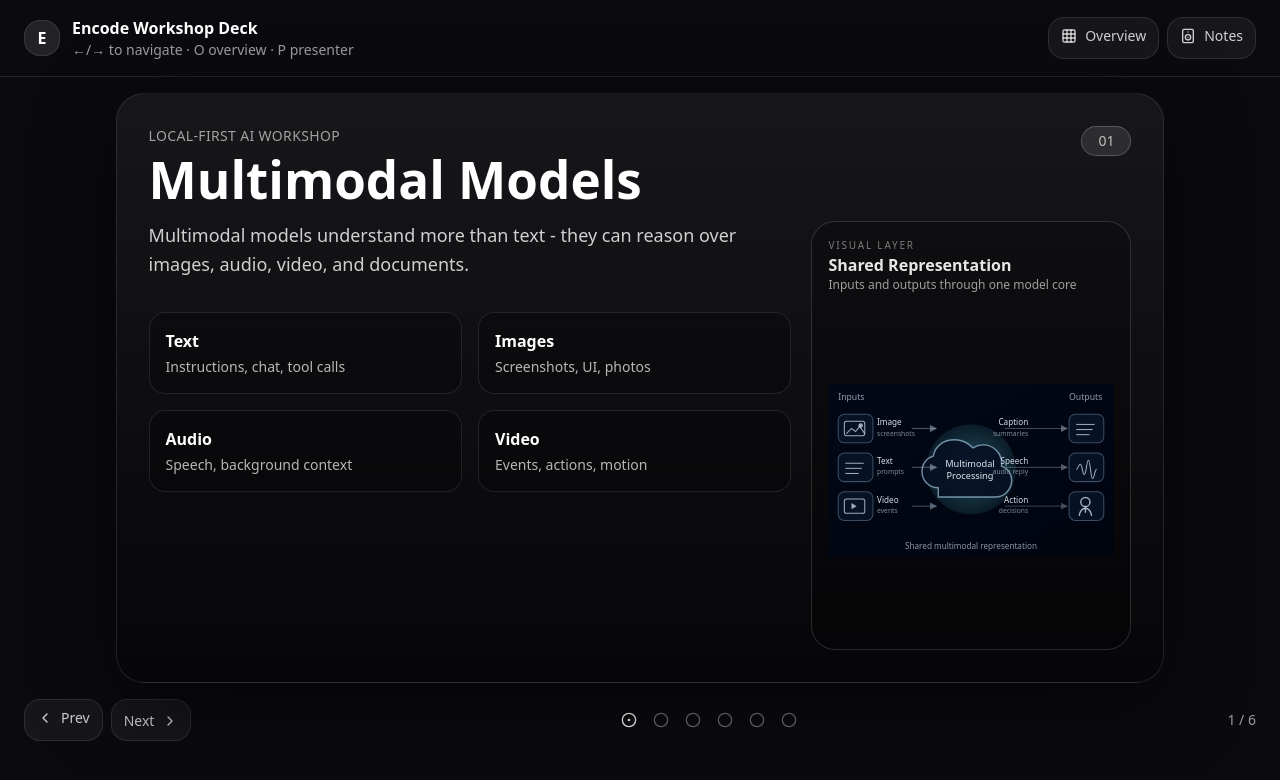
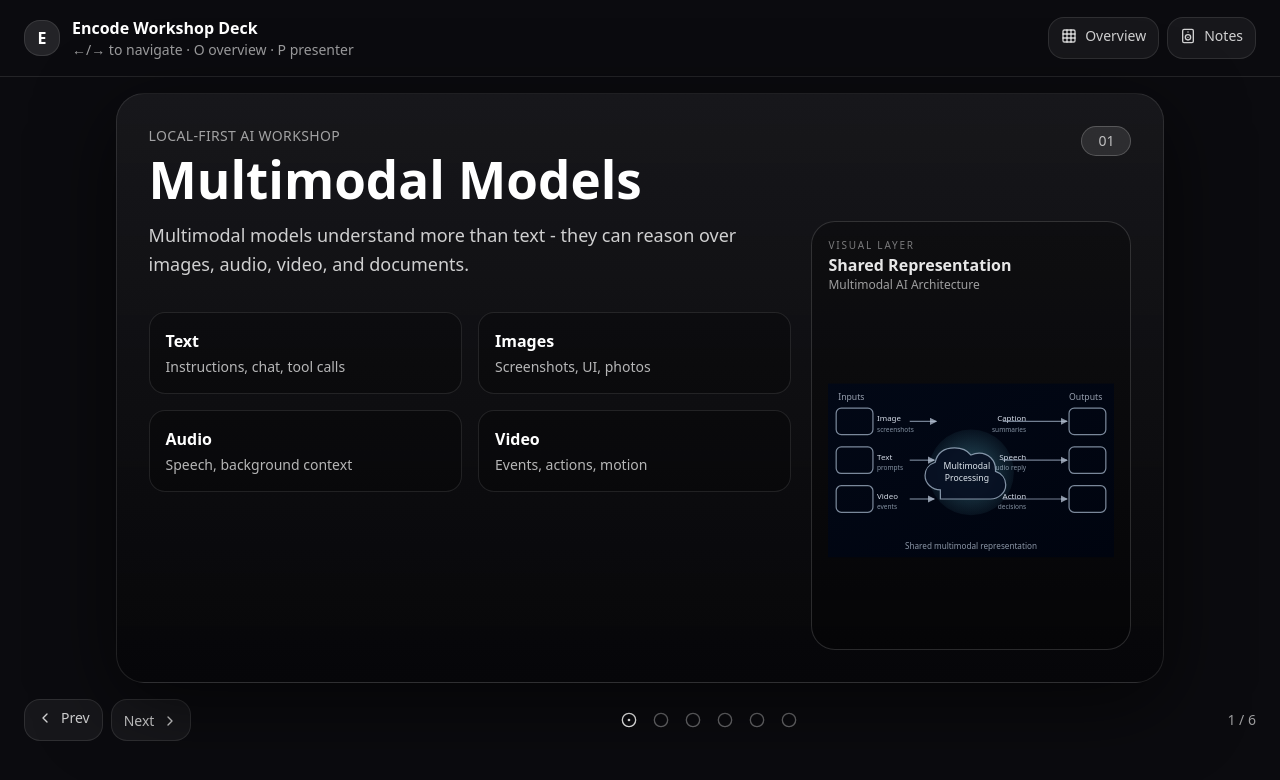
Before and after one commit to likethemonth/ai-london-04, a React (Vite) app: page / in a window 1280 px wide. Shown: the top 780 px of the page. Built offline with nearby package versions, Linux system fonts and the light colour scheme.

Commit message:
style: restore prior layout and use static shared architecture diagram

```diff
--- a/src/SlideGraphics.jsx
+++ b/src/SlideGraphics.jsx
@@ -26,149 +26,74 @@ function GraphicShell({ title, subtitle, children }) {
 }
 
 function MultimodalGraphic() {
-  const inputs = [
-    { name: "Image", detail: "screenshots", y: 30, type: "image" },
-    { name: "Text", detail: "prompts", y: 68, type: "text" },
-    { name: "Video", detail: "events", y: 106, type: "video" },
-  ];
-  const outputs = [
-    { name: "Caption", detail: "summaries", y: 30, type: "caption" },
-    { name: "Speech", detail: "audio reply", y: 68, type: "speech" },
-    { name: "Action", detail: "decisions", y: 106, type: "action" },
-  ];
-
-  function Icon({ type, x, y }) {
-    const iconStroke = "rgba(195,208,224,0.82)";
-    if (type === "image") {
-      return (
-        <g>
-          <rect x={x + 6} y={y + 7} width="20" height="14" rx="2" fill="none" stroke={iconStroke} />
-          <circle cx={x + 22} cy={y + 11} r="2.2" fill={iconStroke} />
-          <path d={`M${x + 8} ${y + 19}l5-5 4 3 4-5 5 7`} fill="none" stroke={iconStroke} />
-        </g>
-      );
-    }
-    if (type === "text" || type === "caption") {
-      return (
-        <g>
-          <line x1={x + 7} y1={y + 10} x2={x + 25} y2={y + 10} stroke={iconStroke} />
-          <line x1={x + 7} y1={y + 15} x2={x + 23} y2={y + 15} stroke={iconStroke} />
-          <line x1={x + 7} y1={y + 20} x2={x + 20} y2={y + 20} stroke={iconStroke} />
-        </g>
-      );
-    }
-    if (type === "video") {
-      return (
-        <g>
-          <rect x={x + 6} y={y + 7} width="20" height="14" rx="2" fill="none" stroke={iconStroke} />
-          <polygon points={`${x + 13},${y + 11} ${x + 13},${y + 17} ${x + 18},${y + 14}`} fill={iconStroke} />
-        </g>
-      );
-    }
-    if (type === "speech") {
-      return (
-        <g fill="none" stroke={iconStroke}>
-          <path d={`M${x + 7} ${y + 16}c2 0 2-5 4-5s2 10 4 10 2-14 4-14 2 18 4 18 2-9 4-9`} />
-        </g>
-      );
-    }
-    return (
-      <g fill="none" stroke={iconStroke} strokeWidth="1.4" strokeLinecap="round">
-        <circle cx={x + 16} cy={y + 10} r="4.5" />
-        <path d={`M${x + 10} ${y + 23}c1-5 3-7 6-7s5 2 6 7`} />
-        <line x1={x + 16} y1={y + 14} x2={x + 16} y2={y + 20} />
-      </g>
-    );
-  }
-
   return (
-    <GraphicShell title="Shared Representation" subtitle="Inputs and outputs through one model core">
+    <GraphicShell title="Shared Representation" subtitle="Multimodal AI Architecture">
       <svg viewBox="0 0 280 170" className="h-full w-full">
         <defs>
-          <radialGradient id="multiCoreGlow" cx="50%" cy="50%" r="65%">
-            <stop offset="0%" stopColor="#67E8F9" stopOpacity="0.34" />
-            <stop offset="100%" stopColor="#67E8F9" stopOpacity="0.02" />
+          <radialGradient id="archGlow" cx="50%" cy="50%" r="60%">
+            <stop offset="0%" stopColor="#70d7ec" stopOpacity="0.35" />
+            <stop offset="100%" stopColor="#70d7ec" stopOpacity="0" />
           </radialGradient>
-          <linearGradient id="multiPanelBg" x1="0%" y1="0%" x2="100%" y2="100%">
+          <linearGradient id="archBg" x1="0%" y1="0%" x2="100%" y2="100%">
             <stop offset="0%" stopColor="#020816" />
             <stop offset="100%" stopColor="#00040f" />
           </linearGradient>
-          <marker id="flowArrowMuted" viewBox="0 0 8 8" refX="7" refY="4" markerWidth="6" markerHeight="6" orient="auto-start-reverse">
-            <path d="M0,0 L8,4 L0,8 z" fill="rgba(174,192,212,0.72)" />
+          <marker id="archArrow" viewBox="0 0 8 8" refX="7" refY="4" markerWidth="6" markerHeight="6" orient="auto">
+            <path d="M0,0 L8,4 L0,8 z" fill="rgba(184,196,214,0.75)" />
           </marker>
         </defs>
-        <rect x="0" y="0" width="280" height="170" fill="url(#multiPanelBg)" />
-        <text x="10" y="16" fontSize="8.5" fill="rgba(191,203,219,0.76)">Inputs</text>
-        <text x="236" y="16" fontSize="8.5" fill="rgba(191,203,219,0.76)">Outputs</text>
+        <rect x="0" y="0" width="280" height="170" fill="url(#archBg)" />
+        <circle cx="140" cy="87" r="42" fill="url(#archGlow)" />
 
-        <circle cx="140" cy="84" r="44" fill="url(#multiCoreGlow)" />
+        <text x="10" y="16" fontSize="8.5" fill="rgba(194,203,218,0.78)">Inputs</text>
+        <text x="236" y="16" fontSize="8.5" fill="rgba(194,203,218,0.78)">Outputs</text>
+
+        <g fill="none" stroke="rgba(170,186,207,0.72)" strokeWidth="1.2">
+          <rect x="8" y="24" width="36" height="26" rx="5" />
+          <rect x="8" y="62" width="36" height="26" rx="5" />
+          <rect x="8" y="100" width="36" height="26" rx="5" />
+          <rect x="236" y="24" width="36" height="26" rx="5" />
+          <rect x="236" y="62" width="36" height="26" rx="5" />
+          <rect x="236" y="100" width="36" height="26" rx="5" />
+        </g>
+
+        <g fill="rgba(231,238,248,0.92)">
+          <text x="48" y="37" fontSize="7.8">Image</text>
+          <text x="48" y="47" fontSize="6.4" fill="rgba(180,195,213,0.74)">screenshots</text>
+          <text x="48" y="75" fontSize="7.8">Text</text>
+          <text x="48" y="85" fontSize="6.4" fill="rgba(180,195,213,0.74)">prompts</text>
+          <text x="48" y="113" fontSize="7.8">Video</text>
+          <text x="48" y="123" fontSize="6.4" fill="rgba(180,195,213,0.74)">events</text>
+
+          <text x="194" y="37" textAnchor="end" fontSize="7.8">Caption</text>
+          <text x="194" y="47" textAnchor="end" fontSize="6.4" fill="rgba(180,195,213,0.74)">summaries</text>
+          <text x="194" y="75" textAnchor="end" fontSize="7.8">Speech</text>
+          <text x="194" y="85" textAnchor="end" fontSize="6.4" fill="rgba(180,195,213,0.74)">audio reply</text>
+          <text x="194" y="113" textAnchor="end" fontSize="7.8">Action</text>
+          <text x="194" y="123" textAnchor="end" fontSize="6.4" fill="rgba(180,195,213,0.74)">decisions</text>
+        </g>
 
         <path
-          d="M108 102c-9 0-16-7-16-16 0-7 4-13 11-15 2-10 10-16 21-16 7 0 13 3 18 8 3-2 6-3 10-3 10 0 18 8 18 18 0 1 0 2-0.2 2.8 6 2.2 10 7.4 10 14.2 0 8.8-7.2 16-16 16H108z"
-          fill="rgba(6,16,35,0.9)"
-          stroke="rgba(148,182,207,0.76)"
-          strokeWidth="1.4"
+          d="M110 104c-8 0-15-6-15-14 0-6 4-11 10-13 2-9 9-14 19-14 6 0 12 2 16 7 2-1 5-2 8-2 9 0 16 7 16 16v2c6 2 10 7 10 13 0 8-7 14-15 14h-49z"
+          fill="rgba(7,16,34,0.92)"
+          stroke="rgba(175,192,212,0.74)"
+          strokeWidth="1.2"
         />
-        <text x="139" y="82" textAnchor="middle" fontSize="9" fill="rgba(233,241,250,0.96)">
+        <text x="136" y="84" textAnchor="middle" fontSize="8.5" fill="rgba(236,243,250,0.95)">
           Multimodal
         </text>
-        <text x="139" y="93" textAnchor="middle" fontSize="9" fill="rgba(233,241,250,0.96)">
+        <text x="136" y="95" textAnchor="middle" fontSize="8.5" fill="rgba(236,243,250,0.95)">
           Processing
         </text>
 
-        {inputs.map((n, i) => (
-          <g key={n.name}>
-            <rect
-              x="10"
-              y={n.y}
-              width="34"
-              height="28"
-              rx="6"
-              fill="rgba(8,19,39,0.9)"
-              stroke="rgba(136,167,194,0.42)"
-            />
-            <Icon type={n.type} x={10} y={n.y} />
-            <text x="48" y={n.y + 11} fontSize="8" fill="rgba(229,238,249,0.94)">{n.name}</text>
-            <text x="48" y={n.y + 21} fontSize="6.6" fill="rgba(179,195,212,0.7)">{n.detail}</text>
-            <motion.path
-              d={`M82 ${n.y + 14} C 90 ${n.y + 14}, 98 ${n.y + 14}, 106 ${n.y + 14}`}
-              fill="none"
-              stroke="rgba(160,182,205,0.56)"
-              strokeWidth="1.2"
-              markerEnd="url(#flowArrowMuted)"
-              initial={{ opacity: 0.32 }}
-              animate={{ opacity: [0.32, 0.74, 0.32] }}
-              transition={{ duration: 2.2, delay: i * 0.22, repeat: Infinity }}
-            />
-          </g>
-        ))}
-
-        {outputs.map((n, i) => (
-          <g key={n.name}>
-            <rect
-              x="236"
-              y={n.y}
-              width="34"
-              height="28"
-              rx="6"
-              fill="rgba(8,19,39,0.9)"
-              stroke="rgba(136,167,194,0.42)"
-            />
-            <Icon type={n.type} x={236} y={n.y} />
-            <text x="196" y={n.y + 11} textAnchor="end" fontSize="8" fill="rgba(229,238,249,0.94)">{n.name}</text>
-            <text x="196" y={n.y + 21} textAnchor="end" fontSize="6.6" fill="rgba(179,195,212,0.7)">{n.detail}</text>
-            <motion.path
-              d={`M173 ${n.y + 14} C 186 ${n.y + 14}, 204 ${n.y + 14}, 234 ${n.y + 14}`}
-              fill="none"
-              stroke="rgba(160,182,205,0.56)"
-              strokeWidth="1.2"
-              markerEnd="url(#flowArrowMuted)"
-              initial={{ opacity: 0.32 }}
-              animate={{ opacity: [0.32, 0.74, 0.32] }}
-              transition={{ duration: 2.2, delay: 0.35 + i * 0.22, repeat: Infinity }}
-            />
-          </g>
-        ))}
+        <g fill="none" stroke="rgba(173,190,211,0.66)" strokeWidth="1.2" markerEnd="url(#archArrow)">
+          <line x1="80" y1="37" x2="106" y2="37" />
+          <line x1="80" y1="75" x2="104" y2="75" />
+          <line x1="80" y1="113" x2="104" y2="113" />
+          <line x1="171" y1="37" x2="234" y2="37" />
+          <line x1="171" y1="75" x2="234" y2="75" />
+          <line x1="171" y1="113" x2="234" y2="113" />
+        </g>
 
         <text x="140" y="162" textAnchor="middle" fontSize="8" fill="rgba(188,201,218,0.74)">
           Shared multimodal representation
```
